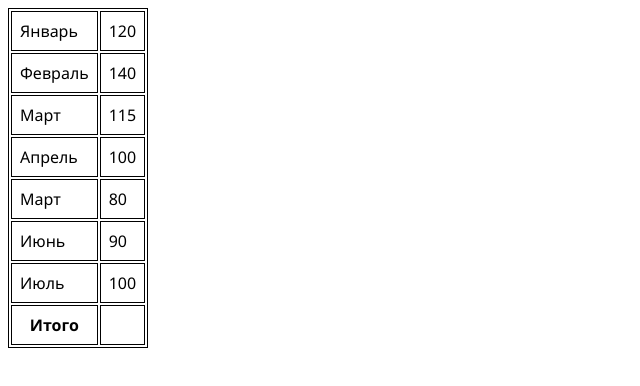
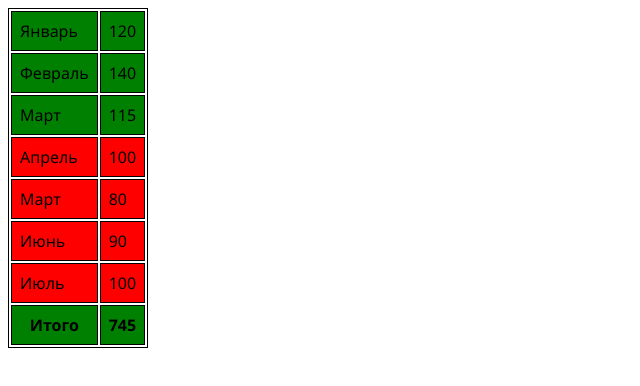
Before and after one commit to a-ulianych/Homework, a plain HTML site: page 04-task.html in a window 1280 px wide. Shown: the whole page, without its empty margins (0-640 px from the left). Drawn offline with Linux system fonts and the light colour scheme.

Commit message:
complete 04-task.html

```diff
--- a/04-task.html
+++ b/04-task.html
@@ -64,6 +64,29 @@
         Если во второй ячейке значение больше 100, строка должна отображаться зеленым цветом, если значение менее 100 - красным цветом.
         Для смены цвета строки используйте код row.style.backgroundColor = "цвет"
         */
+
+        let table = document.querySelector("#statsTable");
+
+        let rowLength = table.rows[0].cells.length;
+
+        let sum = 0;
+        for (let i = 0; i < table.rows.length - 1; i++) {
+            let cell = table.rows[i].cells[rowLength - 1]
+            sum += Number(cell.textContent);
+        }
+
+        let output = document.querySelector("#output");
+        output.innerHTML = `<b>${sum}</b>`;
+
+        for (const row of table.rows) {
+            let cell = row.cells[rowLength - 1];
+            if (cell.textContent > 100) {
+                row.style.backgroundColor = "green";
+            }
+            else row.style.backgroundColor = "red";
+        }
+
+
     </script>
 </body>
 
```
